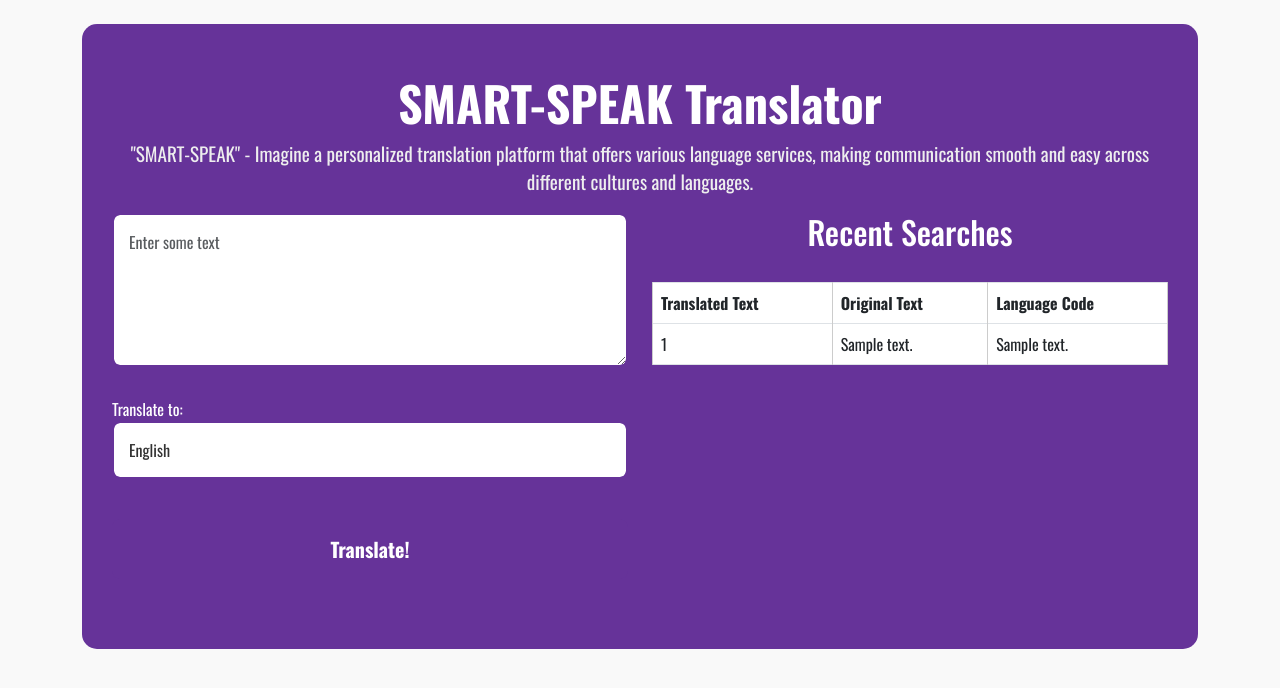
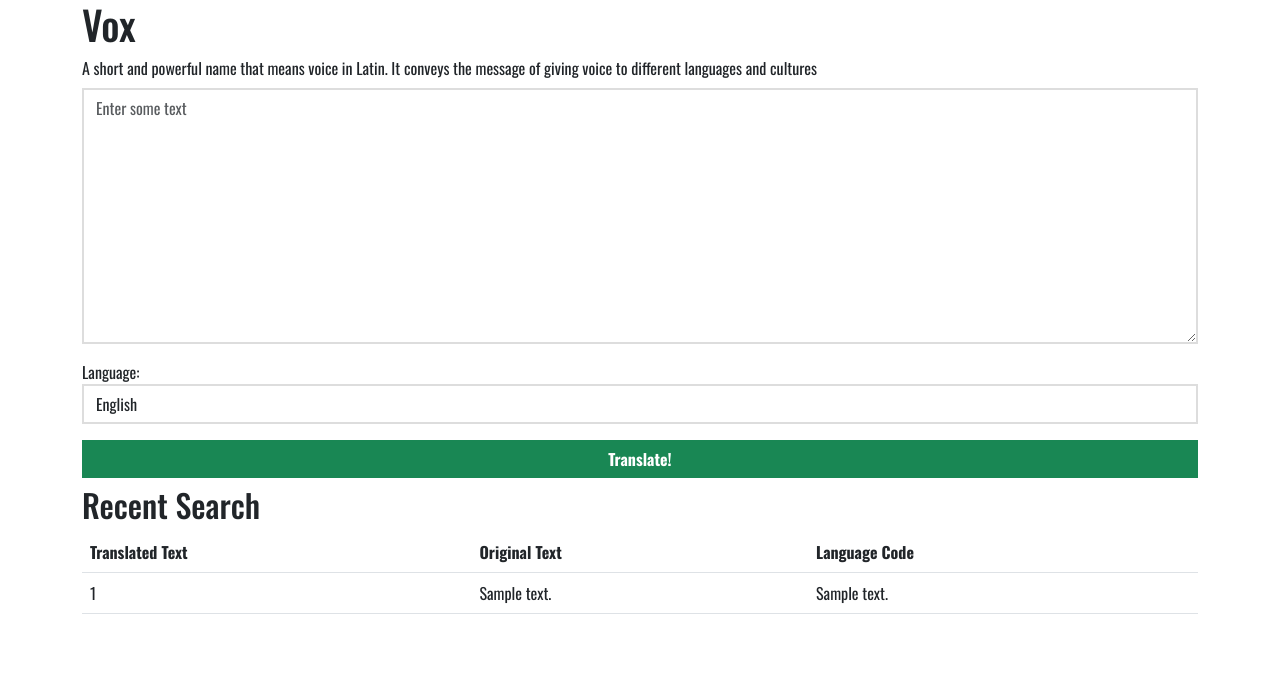
Before and after one commit to Aayushikumari17/Smart-Speak, a Flask app: page / in a window 1280 px wide. Shown: the top 688 px of the page. Run offline with Flask 3, Linux system fonts and the light colour scheme; tables that the repository leaves empty or names only in its code hold one stand-in row (values such as "Sample post").

Commit message:
Update index.html
update

```diff
--- a/templates/index.html
+++ b/templates/index.html
@@ -3,114 +3,45 @@
 <head>
     <meta charset="UTF-8">
     <meta name="viewport" content="width=device-width, initial-scale=1.0">
-    <title>SMART-SPEAK Translator</title>
     <link href="https://cdn.jsdelivr.net/npm/bootstrap@5.3.0/dist/css/bootstrap.min.css" rel="stylesheet" integrity="sha384-9ndCyUaIbzAi2FUVXJi0CjmCapSmO7SnpJef0486qhLnuZ2cdeRhO02iuK6FUUVM" crossorigin="anonymous">
-    <link href="https://fonts.googleapis.com/css2?family=Oswald:wght@400;500;600;700&display=swap" rel="stylesheet">
+    <link rel="preconnect" href="https://fonts.googleapis.com">
+<link rel="preconnect" href="https://fonts.gstatic.com" crossorigin>
+<link href="https://fonts.googleapis.com/css2?family=Oswald:wght@200;300;400;500;600;700&display=swap" rel="stylesheet">
     <style>
       body {
         font-family: 'Oswald', sans-serif;
-            background-color: #f9f9f9;
-            color: #333;
-            margin: 0;
-            padding: 0;
-        }
-
-        .jumbotron {
-            background-color: #663399;
-            color: #fff;
-            border-radius: 15px;
-            padding: 30px;
-            margin-bottom: 30px;
-        }
-
-        h1 {
-            font-weight: bold;
-            font-size: 3em;
-            text-align: center;
-            margin-top: 20px;
-            color: #fff;
-        }
-
-        p {
-            text-align: center;
-            font-size: 1.2em;
-            color: #eee;
       }
 
       .form-group {
-            margin-bottom: 30px;
+        padding: 0.5rem 0rem;
       }
 
       .form-control {
-            border: 2px solid #663399;
-            border-radius: 8px;
-            padding: 15px;
-            width: 100%;
-            box-sizing: border-box;
-            font-family: 'Oswald', sans-serif;
-            color: #333;
-            background-color: #fff;
-            transition: border-color 0.3s ease;
+        border: 2px solid #ddd;
+        border-radius: 0rem;
       }
 
-        .form-control:focus {
-            border-color: #663399;
-            outline: none;
-        }
-
-        .btn,
-        .btn-primary {
-            border: none;
-            border-radius: 8px;
+      .btn, .btn-success {
+        border-radius: 0rem;
         font-weight: bold;
         width: 100%;
-            margin: 10px 0;
-            padding: 15px;
+        margin: 0.5rem 0rem;
         font-family: 'Oswald', sans-serif;
-            cursor: pointer;
-            transition: background-color 0.3s ease;
-            background-color: #663399;
-            color: #fff;
-        }
-
-        .btn:hover,
-        .btn-primary:hover {
-            background-color: #542b78;
-        }
-
-        table {
-            width: 100%;
-            border-collapse: collapse;
-            margin-top: 30px;
-        }
-
-        th,
-        td {
-            border: 1px solid #ccc;
-            padding: 20px;
-            text-align: left;
-        }
-
-        th {
-            background-color: #663399;
-            color: #fff;
       }
     </style>
+    <title>Translator</title>
 </head>
 <body>
-    <div class="container mt-4">
-        <div class="jumbotron">
-            <h1>SMART-SPEAK Translator</h1>
-            <p>"SMART-SPEAK" - Imagine a personalized translation platform that offers various language services, making communication smooth and easy across different cultures and languages.</p>
-
-            <div class="row">
-                <div class="col-md-6">
+    <div class="container">
+        <h1>Vox</h1>
+        <div>A short and powerful name that means voice in Latin. It conveys the message of giving voice to different languages and cultures</div>
+        <div>
             <form method="POST">
                 <div class="form-group">
-                            <textarea name="text" cols="30" rows="5" class="form-control" placeholder="Enter some text"></textarea>
+                    <textarea name="text" cols="20" rows="10" class="form-control" placeholder="Enter some text"></textarea>
                 </div>
                 <div class="form-group">
-                            <label for="language">Translate to:</label>
+                    <label for="language">Language:</label>
                     <select name="language" class="form-control">
                         <option value="en">English</option>
                         <option value="it">Italian</option>
@@ -120,15 +51,14 @@
                         <option value="hi">Hindi</option>
                     </select>
                 </div>
-                        <div class="form-group">
-                            <button type="submit" class="btn btn-primary btn-lg btn-block">Translate!</button>
+                <div>
+                    <button type="submit" class="btn btn-success">Translate!</button>
                 </div>
             </form>
         </div>
-
-                <div class="col-md-6">
-                    <h2 class="text-center">Recent Searches</h2>
-                    <table class="table table-bordered table-hover">
+        <div>
+            <h2>Recent Search</h2>
+            <table class="table">
                 <thead>
                   <tr>
                     <th scope="col">Translated Text</th>
@@ -146,8 +76,7 @@
                   {% endfor %}
                 </tbody>
               </table>
-                </div>
-            </div>
+
             </div>
     </div>
 </body>
```
Lines whose indentation alone changed are shown as unchanged.
